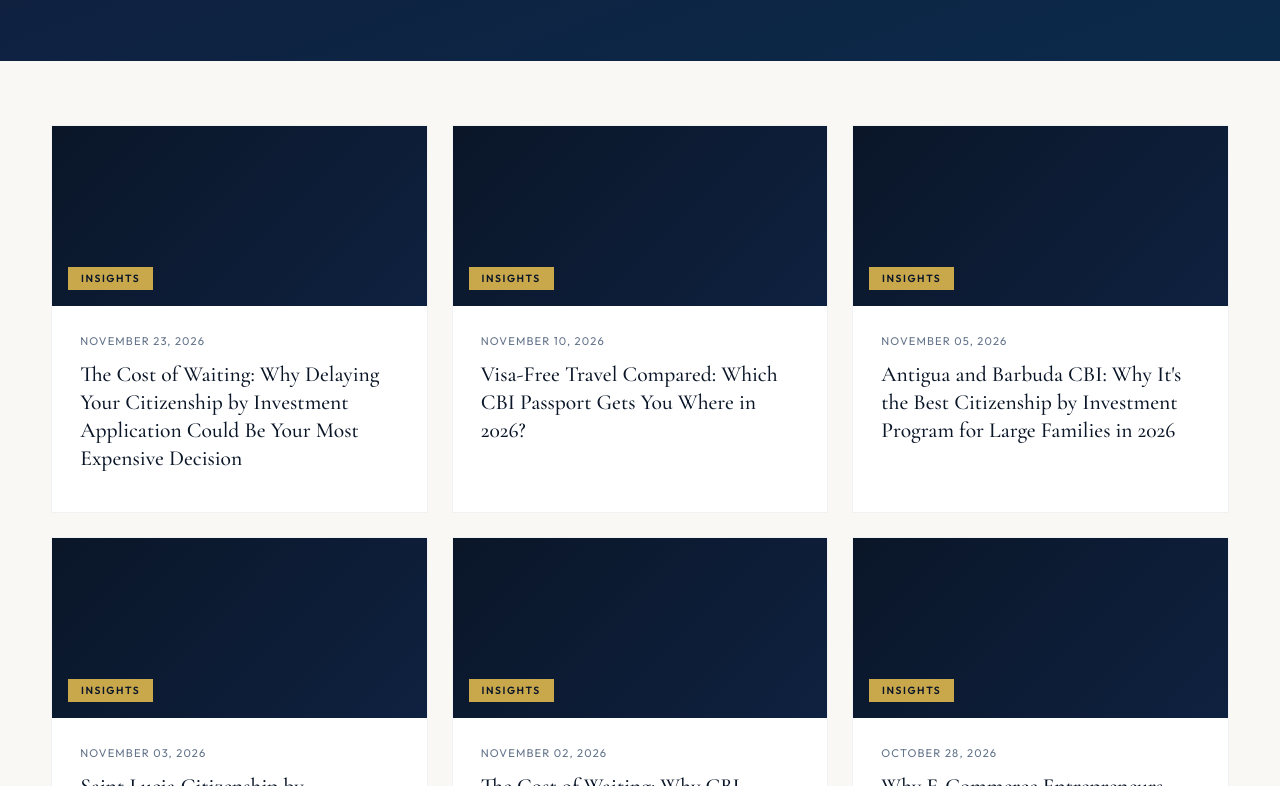
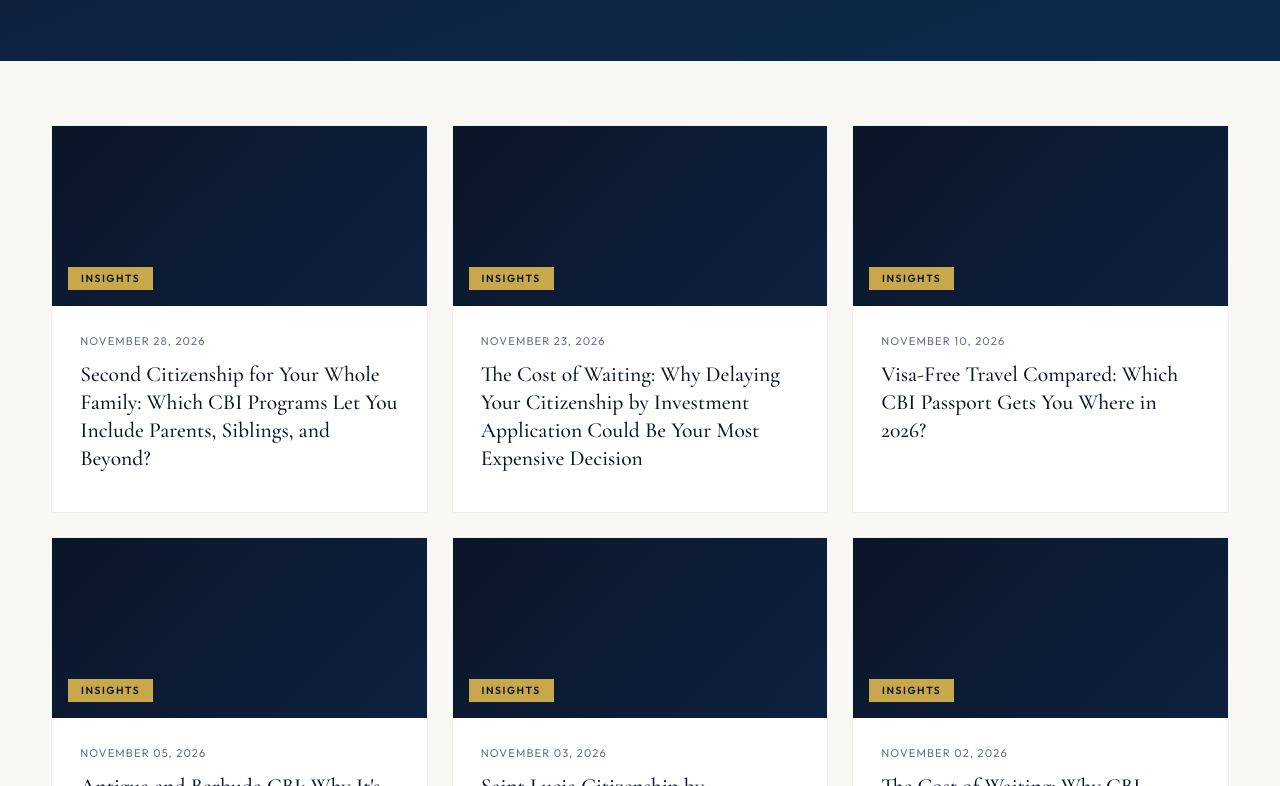
Before and after one commit to kentnsd-hue/meridiancbi, a plain HTML site: page blog/index.html in a window 1280 px wide. Shown: the part 314-1100 px from the top of the page. Drawn offline with nearby package versions, Linux system fonts and the light colour scheme.

Commit message:
Add to blog index: Second Citizenship for Your Whole Family: Which CBI Programs Let You Include Parents, Siblings, and Beyond?

```diff
--- a/blog/index.html
+++ b/blog/index.html
@@ -199,6 +199,14 @@ footer { background:var(--navy); padding:3rem 4% 2rem; color:var(--slate); }
 
 <section class="blog-section">
   <div class="blog-grid">
+    <a href="/blog/second-citizenship-for-your-whole-family-which-cbi-programs-let" class="blog-card">
+      <div class="blog-card-img" data-category="Insights" style="background:linear-gradient(135deg,#0a1628,#0f2140)"></div>
+      <div class="blog-card-body">
+        <div class="blog-card-date">November 28, 2026</div>
+        <h3>Second Citizenship for Your Whole Family: Which CBI Programs Let You Include Parents, Siblings, and Beyond?</h3>
+      </div>
+    </a>
+
     <a href="/blog/the-cost-of-waiting-why-delaying-your-citizenship-by-investment" class="blog-card">
       <div class="blog-card-img" data-category="Insights" style="background:linear-gradient(135deg,#0a1628,#0f2140)"></div>
       <div class="blog-card-body">
```
